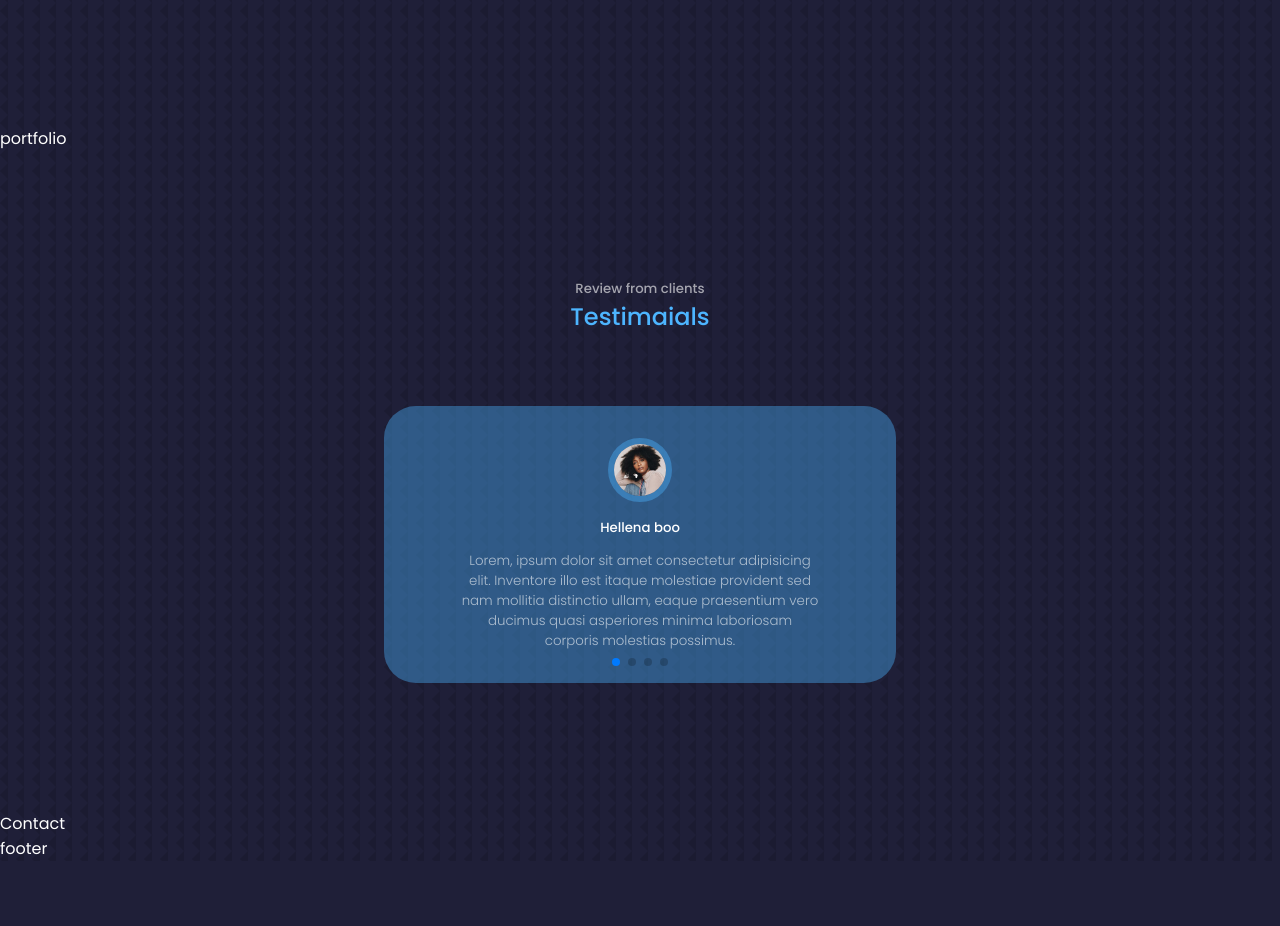
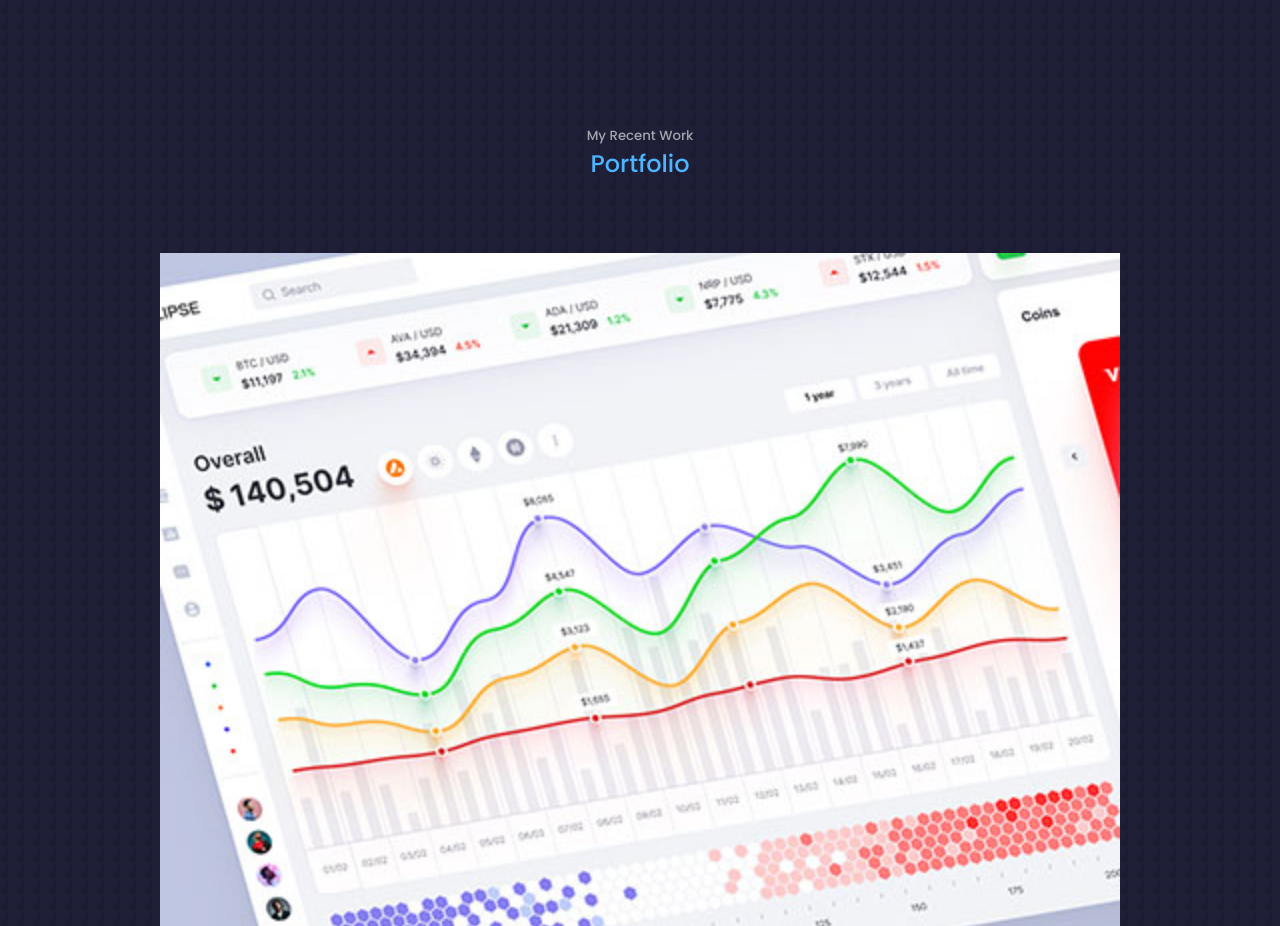
Before and after one commit to GedeonTS/React-portfolio, a React (Create React App) app: page / in a window 1280 px wide. Shown: the part 2685-3611 px from the top of the page. Before the commit the page ends 3546 px from the top, so only its background shows below. Built offline with nearby package versions, Linux system fonts and the light colour scheme.

Commit message:
add portfolio section

```diff
--- a/src/components/portfolio/portfolio.jsx
+++ b/src/components/portfolio/portfolio.jsx
@@ -1,9 +1,88 @@
 import React from 'react'
 import './portfolio.css'
+import IMG1 from '../../assets/portfolio1.jpg'
+import IMG2 from '../../assets/portfolio2.jpg'
+import IMG3 from '../../assets/portfolio3.jpg'
+import IMG4 from '../../assets/portfolio4.jpg'
+import IMG5 from '../../assets/portfolio5.png'
+import IMG6 from '../../assets/portfolio6.jpg'
+
+//MY  PROJECTS
+const data = [{
+  id: 1,
+  image: IMG1,
+  title: 'Leaderboard',
+  github: 'https://github.com/GedeonTS/Leaderboard_App',
+  demo: 'https://gedeonts.github.io/Leaderboard_App/',
+},
+{
+  id: 1,
+  image: 'https://user-images.githubusercontent.com/97834160/168653143-6f1ffdef-b0fd-46a8-83e5-a9975ec8f071.png',
+  title: 'Leaderboard',
+  github: 'https://github.com/GedeonTS/Leaderboard_App',
+  demo: 'https://gedeonts.github.io/Leaderboard_App/',
+  },
+  {
+    id: 1,
+    image: IMG1,
+    title: 'Leaderboard',
+    github: 'https://github.com/GedeonTS/Leaderboard_App',
+    demo: 'https://gedeonts.github.io/Leaderboard_App/',
+  },
+  {
+    id: 1,
+    image: 'https://user-images.githubusercontent.com/97834160/168653143-6f1ffdef-b0fd-46a8-83e5-a9975ec8f071.png',
+    title: 'Leaderboard',
+    github: 'https://github.com/GedeonTS/Leaderboard_App',
+    demo: 'https://gedeonts.github.io/Leaderboard_App/',
+  },
+  {
+    id: 1,
+    image: IMG1,
+    title: 'Leaderboard',
+    github: 'https://github.com/GedeonTS/Leaderboard_App',
+    demo: 'https://gedeonts.github.io/Leaderboard_App/',
+  },
+  {
+    id: 1,
+    image: 'https://user-images.githubusercontent.com/97834160/168653143-6f1ffdef-b0fd-46a8-83e5-a9975ec8f071.png',
+    title: 'Leaderboard',
+    github: 'https://github.com/GedeonTS/Leaderboard_App',
+    demo: 'https://gedeonts.github.io/Leaderboard_App/',
+  }
+
+
+]
 
 function portfolio() {
   return (
-    <section id="portfolio">portfolio</section >
+    <section id="portfolio">
+      <h5>My Recent Work</h5>
+      <h2>Portfolio</h2>
+
+      <div className='container portfolio__container'>
+        {
+          data.map(({ id, image, title, github, demo }) => {
+            return (
+              <article key={id} className='portfolio__item'>
+          <div className="portfolio__item-image">
+            <img src={image} alt={title}/>
+          </div>
+                <h3>{title}</h3>
+          <div className="portfolio__item-cta">
+          <a href={github} className='btn' target="_blank">Source</a>
+          <a href={demo} className='btn btn-primary' target="_blank">Live Demo</a>
+          </div>
+        </article>
+            )
+          })
+        }
+
+
+
+
+      </div>
+    </section >
   )
 }
 
```
